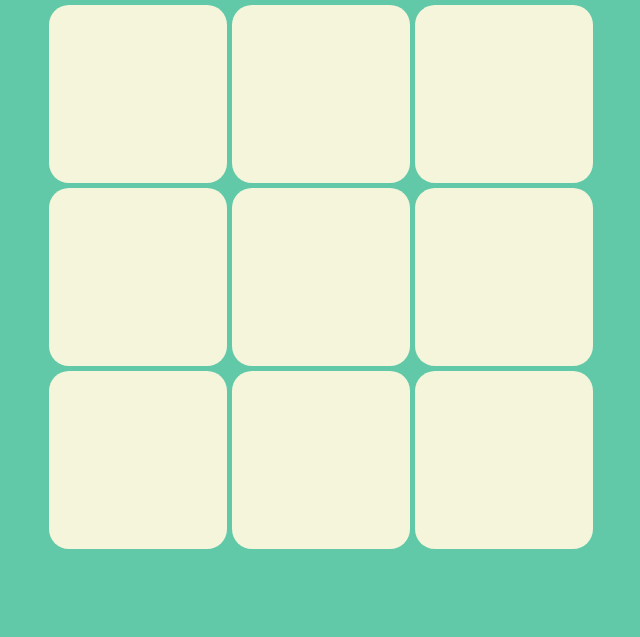
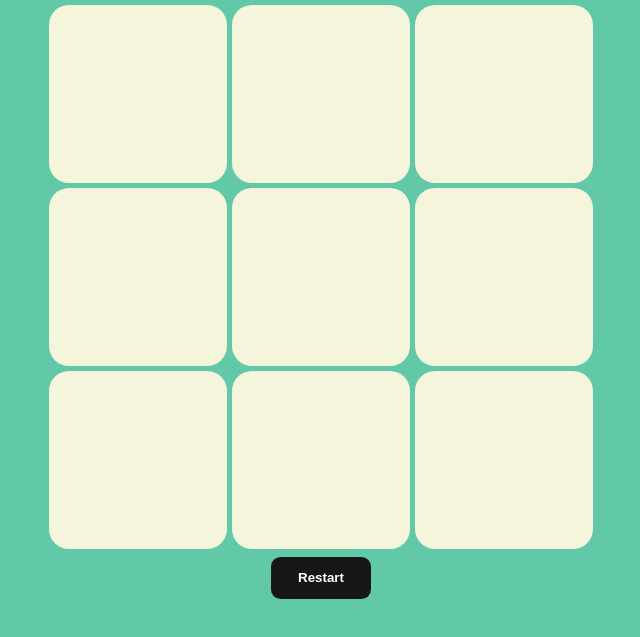
Before and after one commit to half-Blood-Prince-2005/tic-tac-toe, a plain HTML site: page index.html in a window 1280 px wide. Shown: the part 183-820 px from the top of the page, without its empty margins (339-979 px from the left). Drawn offline with Linux system fonts and the light colour scheme.

Commit message:
restart button added

```diff
--- a/app.js
+++ b/app.js
@@ -1,5 +1,18 @@
 let boxes = document.querySelectorAll(".box")
 
+let button = document.getElementById("restart")
+
+button.addEventListener('click', () => {
+
+    boxes.forEach(box => {
+        let text = box.querySelector('h1');
+        text.textContent = "";
+        box.style.pointerEvents = "auto";
+    })
+    document.querySelector(".heading").textContent = "Tic-Tac-Toe";
+    turnRand = turn[Math.floor(Math.random() * turn.length)];
+
+})
 
 let turn = [true, false];
 
--- a/index.html
+++ b/index.html
@@ -47,7 +47,18 @@
                 </td>
             </tr>
         </table>
+        <button id="restart">
+            <span class="circle1"></span>
+            <span class="circle2"></span>
+            <span class="circle3"></span>
+            <span class="circle4"></span>
+            <span class="circle5"></span>
+            <span class="text">Restart</span>
+        </button>
     </div>
+
+
+
     <script src="app.js"></script>
 </body>
 
--- a/styles.css
+++ b/styles.css
@@ -72,3 +72,58 @@ td:active {
     box-shadow: 0 2px 5px rgba(0, 0, 0, 0.3);
     /* Reduces shadow */
 }
+
+/* From Uiverse.io by KINGFRESS */
+button {
+    font-family: Arial, Helvetica, sans-serif;
+    font-weight: bold;
+    color: white;
+    background-color: #171717;
+    padding: 1em 2em;
+    border: none;
+    border-radius: .6rem;
+    position: relative;
+    cursor: pointer;
+    overflow: hidden;
+}
+
+button span:not(:nth-child(6)) {
+    position: absolute;
+    left: 50%;
+    top: 50%;
+    transform: translate(-50%, -50%);
+    height: 30px;
+    width: 30px;
+    background-color: red;
+    border-radius: 50%;
+    transition: .6s ease;
+}
+
+button span:nth-child(6) {
+    position: relative;
+}
+
+button span:nth-child(1) {
+    transform: translate(-3.3em, -4em);
+}
+
+button span:nth-child(2) {
+    transform: translate(-6em, 1.3em);
+}
+
+button span:nth-child(3) {
+    transform: translate(-.2em, 1.8em);
+}
+
+button span:nth-child(4) {
+    transform: translate(3.5em, 1.4em);
+}
+
+button span:nth-child(5) {
+    transform: translate(3.5em, -3.8em);
+}
+
+button:hover span:not(:nth-child(6)) {
+    transform: translate(-50%, -50%) scale(4);
+    transition: 1.5s ease;
+}
```
